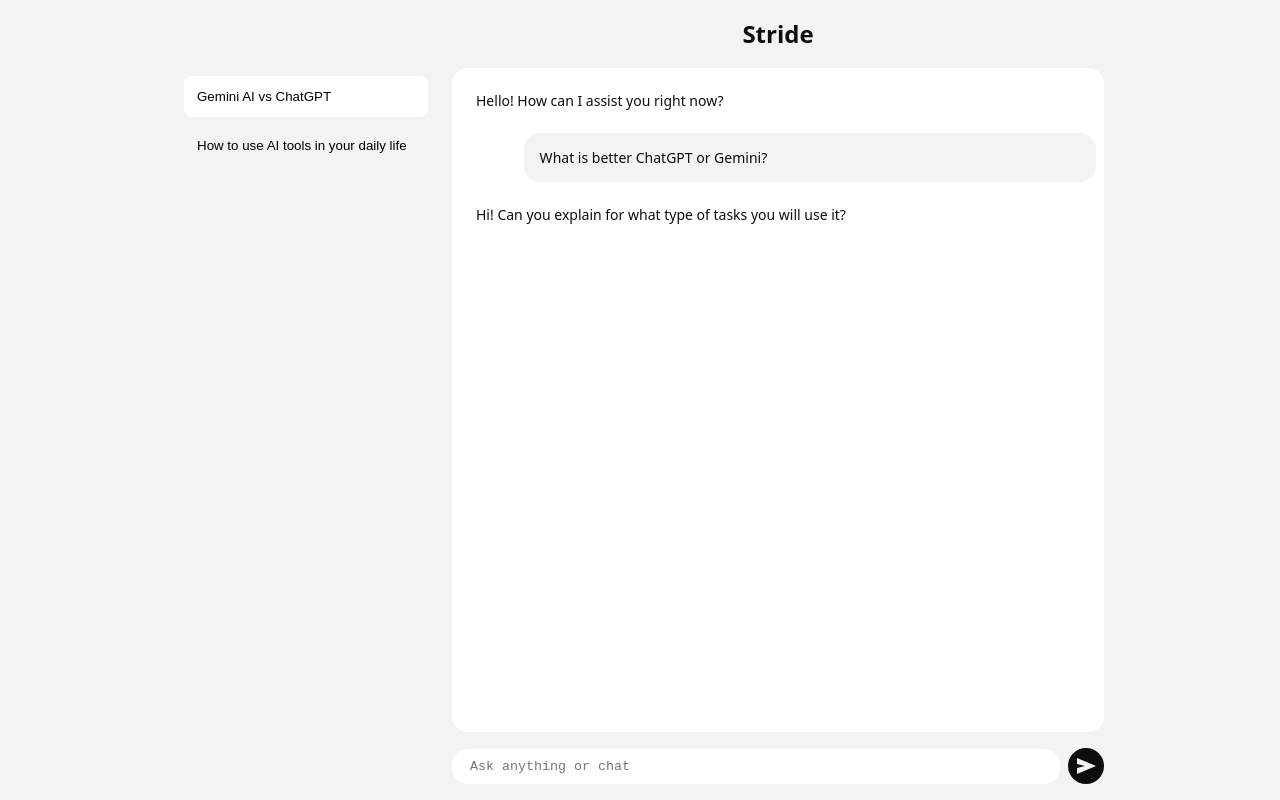
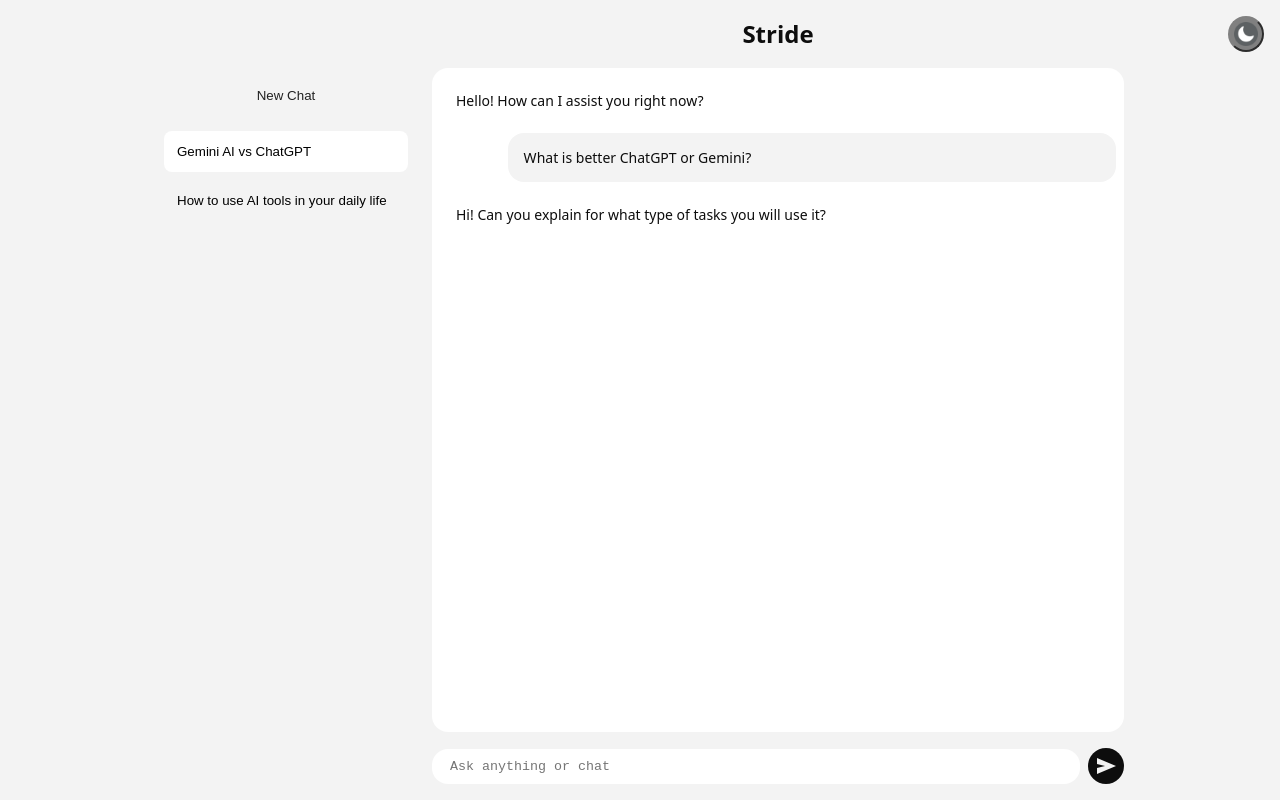
Before and after one commit to Diksha0032/Stride, a React (Vite) app in the folder Stride/: page / in a window 1280 px wide. Built offline with nearby package versions, Linux system fonts and the light colour scheme; no server answers.

Commit message:
adding dark mode

```diff
--- a/Stride/package.json
+++ b/Stride/package.json
@@ -14,7 +14,8 @@
     "react": "^19.2.0",
     "react-dom": "^19.2.0",
     "react-markdown": "^10.1.0",
-    "react-textarea-autosize": "^8.5.9"
+    "react-textarea-autosize": "^8.5.9",
+    "uuid": "^13.0.0"
   },
   "devDependencies": {
     "@eslint/js": "^9.39.1",
--- a/Stride/src/App.jsx
+++ b/Stride/src/App.jsx
@@ -1,9 +1,11 @@
 import { useMemo, useState } from 'react'
 import { Chat } from './components/Chat/Chat';
 import {Sidebar} from "./components/Sidebar/Sidebar"
+import { v4 as uuidv4 } from 'uuid';
 import {Assistant} from "./Assistant/geminiai"
-//import {Theme} from "./components/Theme/Theme"
+import {Theme} from "./components/Theme/Theme"
 import styles from './App.module.css'
+import { useEffect } from 'react';
 
 const CHATS = [
   {
@@ -33,21 +35,30 @@
 function App() {
   const [chats, setChats] = useState(CHATS);
   const [activeChatId, setActiveChatId] = useState(2);
+  const[isDark,setIsDark]=useState(false)
+
   const activeChatMessages = useMemo(
     () => chats.find(({ id }) => id === activeChatId)?.messages ?? [],
     [chats, activeChatId]
   );
 
-  function updateChats(messages = []) {
-    setChats((prevChats) =>
+  function handleChatMessagesUpdate(messages) {
+    const title=messages[0]?.content.split(" ").slice(0,7).join(" ");
+
+      setChats((prevChats) =>
       prevChats.map((chat) =>
-        chat.id === activeChatId ? { ...chat, messages } : chat
+        chat.id === activeChatId ? { ...chat,title:chat.title ?? title, messages } : chat
       )
     );
   }
 
-  function handleChatMessagesUpdate(messages) {
-    updateChats(messages);
+  function handleNewChatCreate(){
+    const id=uuidv4();
+
+    setActiveChatId(id);
+    setChats((prevChats)=>[
+      ...prevChats,{id,messages:[]}
+    ])
   }
 
   const assistant = useMemo(()=>{
@@ -58,16 +69,33 @@
       return new Assistant(history,"gemini-2.5-flash")
     },[activeChatId,activeChatMessages])
 
+    const toggleTheme=()=>{
+      setIsDark(!isDark);
+      document.documentElement.style.colorScheme=isDark?'light':'dark'
+    }
+
+    function handleActiveChatIdChange(id){
+      setActiveChatId(id);
+      setChats((prevChats)=>prevChats.filter(({messages})=>messages.length>0))
+    }
+
   return (
     <div className={styles.App}>
-      <header className={styles.Header}>
+      <div className={styles.HeaderFlex}>
+        <header className={styles.Header}>
       <h2 className={styles.Title}>Stride</h2>
-    </header>
+        </header>
+     <div className={styles.ThemeIcon}>
+       <Theme onToggle={toggleTheme} />
+     </div>
+      </div>
       <div className={styles.Content}>
         <Sidebar
           chats={chats}
           activeChatId={activeChatId}
-          onActiveChatIdChange={setActiveChatId}
+          activeChatMessages={activeChatMessages}
+          onActiveChatIdChange={handleActiveChatIdChange}
+          onNewChatCreate={handleNewChatCreate}
         />
 
         <main className={styles.Main}>
--- a/Stride/src/App.module.css
+++ b/Stride/src/App.module.css
@@ -5,6 +5,15 @@
   gap: 16px;
   height: 100vh;
   padding: 16px;
+}
+
+.HeaderFlex{
+  display: flex;
+  justify-content: space-between;
+}
+
+.ThemeIcon{
+  position: block;
 }
 
 .Header {
--- a/Stride/src/Assistant/geminiai.js
+++ b/Stride/src/Assistant/geminiai.js
@@ -1,4 +1,3 @@
-// geminiai.js - Complete rewrite for @google/genai
 import { GoogleGenAI } from "@google/genai";
 
 const googleai = new GoogleGenAI({
@@ -8,7 +7,7 @@
 export class Assistant {
   #model;
 
-  constructor(history = [], model = "gemini-1.5-flash") {
+  constructor(history = [], model = "gemini-1.5-flash",) {
     this.#model = model;
   }
 
--- a/Stride/src/components/Sidebar/Sidebar.jsx
+++ b/Stride/src/components/Sidebar/Sidebar.jsx
@@ -1,7 +1,7 @@
 import { useState } from "react";
 import styles from "./Sidebar.module.css";
 
-export function Sidebar({ chats, activeChatId, onActiveChatIdChange }) {
+export function Sidebar({ chats, activeChatId,activeChatMessages, onActiveChatIdChange,onNewChatCreate}) {
   const [isOpen, setIsOpen] = useState(false);
 
   function handleSidebarToggle() {
@@ -26,8 +26,13 @@
       </button>
 
       <div className={styles.Sidebar} data-open={isOpen}>
+        <button className={styles.NewChatButton}
+        disabled={activeChatMessages.length===0}
+        onClick={onNewChatCreate}>New Chat</button>
         <ul className={styles.Chats}>
-          {chats.map((chat) => (
+          {chats
+          .filter(({messages})=>messages.length>0)
+          .map((chat) => (
             <li
               key={chat.id}
               className={styles.Chat}
--- a/Stride/src/components/Sidebar/Sidebar.module.css
+++ b/Stride/src/components/Sidebar/Sidebar.module.css
@@ -1,9 +1,28 @@
 .Sidebar {
+  display:flex;
+  flex-direction:column;
+  gap:16px;
   flex-shrink: 0;
   width: 260px;
   padding: 8px;
   border-radius: 16px;
   transition: transform 0.3s ease-in-out;
+}
+
+.NewChatButton{
+  width:100%;
+  padding:12px;
+  background:none;
+  border:2px;
+  border-radius: 8px;
+  text-align:center;
+  cursor:pointer;
+  color:light-dark(#212121,#ffffff);
+}
+
+.NewChatButton:disabled{
+  opacity:0.5;
+  cursor: not-allowed;
 }
 
 .MenuButton {
--- a/Stride/src/components/Theme/Theme.jsx
+++ b/Stride/src/components/Theme/Theme.jsx
@@ -1,5 +1,5 @@
 import styles from "./Theme.module.css"
-import Image from "/images/darkmode.png"
+import Image from "./darkmode.png"
 
 export function Theme({onToggle}){
   return (
--- a/Stride/src/components/Theme/Theme.module.css
+++ b/Stride/src/components/Theme/Theme.module.css
@@ -1,10 +1,12 @@
 .ThemeContainer{
   display:flex;
   align-items: center;
+  position: fixed;
+  top:16px;
+  right:16px;
 }
 
 .ThemeImg{
-  background: grey;
   height: 36px;;
   width:36px;
   border:round;
--- a/Stride/src/index.css
+++ b/Stride/src/index.css
@@ -18,7 +18,7 @@
 }
 body {
   width: 100%;
-  max-width:960px;
+  max-width:1000px;
   min-height:100vh;
   margin:0 auto;
 }
```
Also changed, not shown: Stride/src/components/Theme/darkmode.png (renamed from Stride/public/images/darkmode.png), 1 other file (tests, documents, lock files or other folders).
